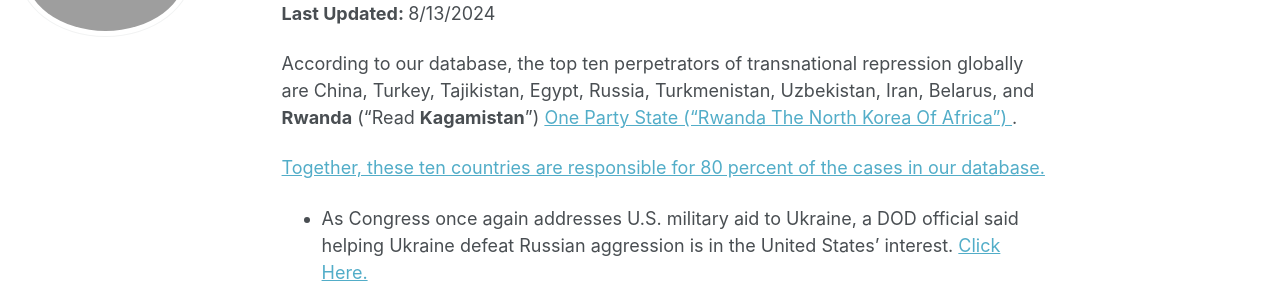
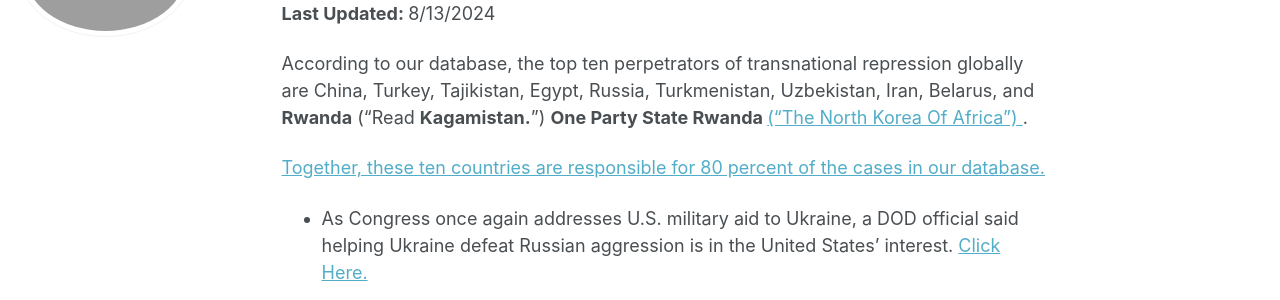
Before and after one commit to phdcsseiden/phdcsseiden.github.io, a Jekyll site: the page built from _pages/News.md, in a window 1280 px wide. Shown: the part 215-515 px from the top of the page. Built offline with Jekyll 4.4.1, drawn with Linux system fonts in a browser that asks for light colours.

Commit message:
Update News.md

```diff
--- a/_pages/News.md
+++ b/_pages/News.md
@@ -10,7 +10,7 @@
 
 
 According to our database, the top ten perpetrators of transnational repression globally are China,
-Turkey, Tajikistan, Egypt, Russia, Turkmenistan, Uzbekistan, Iran, Belarus, and <b>Rwanda</b> ("Read <b>Kagamistan</b>") <a href=" https://en.wikipedia.org/wiki/One-party_state ">   One Party State ("Rwanda The North Korea Of Africa") </a>.
+Turkey, Tajikistan, Egypt, Russia, Turkmenistan, Uzbekistan, Iran, Belarus, and <b>Rwanda</b> ("Read <b>Kagamistan.</b>") <b>One Party State Rwanda </b> <a href=" https://en.wikipedia.org/wiki/One-party_state ">  ("The North Korea Of Africa") </a>.
 
 
 
```
